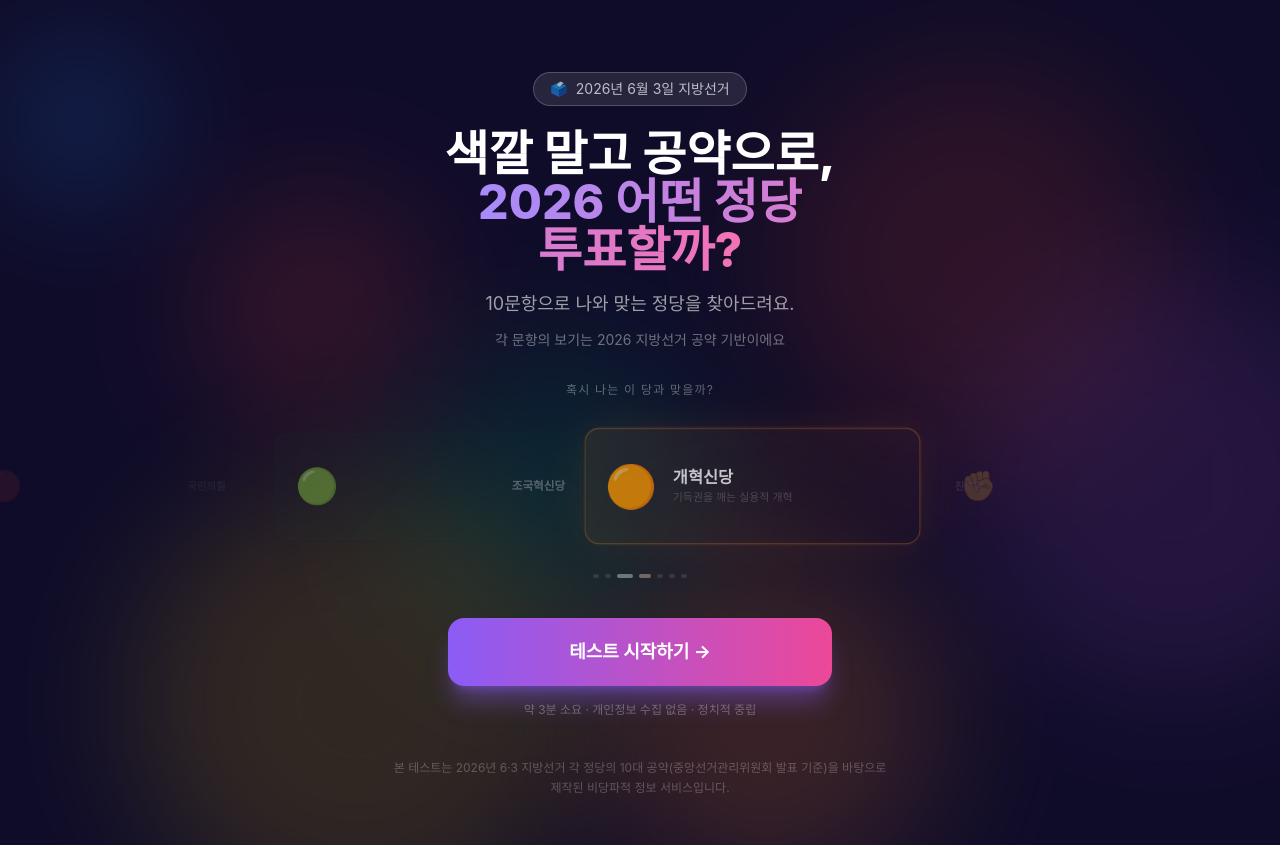
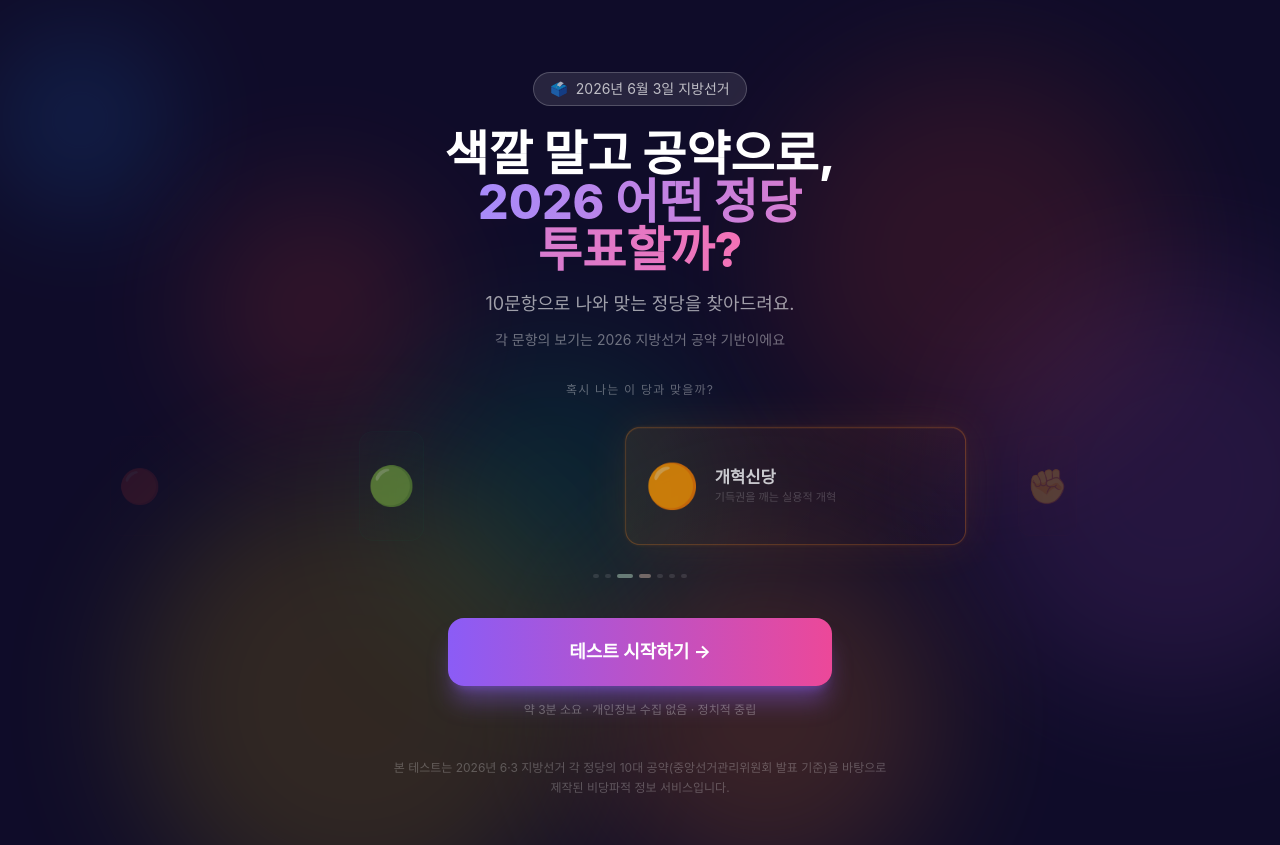
Before and after one commit to dpfla8628/vote2026, a Next.js app: page / in a window 1280 px wide. Built offline with nearby package versions, Linux system fonts and the light colour scheme; no server answers; a web font is replaced by a local one.

Commit message:
Show only logos in carousel side previews

```diff
--- a/src/app/page.tsx
+++ b/src/app/page.tsx
@@ -26,7 +26,7 @@
 ]
 
 const EASE: [number, number, number, number] = [0.22, 1, 0.36, 1]
-const CARD_SPREAD = 0.88
+const CARD_SPREAD = 0.82
 
 export default function LandingPage() {
   const router = useRouter()
@@ -154,29 +154,37 @@
                     : rawOffset
               const isCenter = offset === 0
               const isVisible = Math.abs(offset) <= 1
-              const side = Math.sign(offset)
-              const x = -cardWidth / 2 + offset * cardWidth * CARD_SPREAD
+              const previewSize = 76
+              const sideDistance = cardWidth * CARD_SPREAD
+              const x = isCenter
+                ? -cardWidth / 2
+                : offset * sideDistance - previewSize / 2
 
               return (
                 <motion.div
                   key={p.name}
                   className="absolute left-1/2 top-2 h-32"
                   style={{
-                    width: cardWidth,
+                    width: isCenter ? cardWidth : previewSize,
                     pointerEvents: isVisible ? 'auto' : 'none',
                     zIndex: isCenter ? 20 : 10 - Math.abs(offset),
                   }}
                   animate={{
                     x,
-                    scale: isCenter ? 1 : 0.74,
-                    opacity: isVisible ? (isCenter ? 1 : 0.28) : 0,
+                    scale: isCenter ? 1 : 0.78,
+                    opacity: isVisible ? (isCenter ? 1 : 0.34) : 0,
                     filter: isCenter ? 'blur(0px)' : 'blur(0.2px)',
                   }}
                   transition={{ duration: 0.42, ease: EASE }}
                 >
                   <div
-                    className="relative w-full h-full flex items-center gap-4 px-5 rounded-2xl border"
+                    className="relative w-full h-full flex items-center rounded-2xl border"
+                    data-center={isCenter}
                     style={{
+                      justifyContent: isCenter ? 'flex-start' : 'center',
+                      gap: isCenter ? 16 : 0,
+                      paddingLeft: isCenter ? 20 : 0,
+                      paddingRight: isCenter ? 20 : 0,
                       borderColor: `${p.color}${isCenter ? '55' : '18'}`,
                       background: `linear-gradient(135deg, ${p.color}${isCenter ? '28' : '0d'} 0%, ${p.color}05 100%)`,
                       boxShadow: isCenter
@@ -186,7 +194,7 @@
                   >
                     <motion.span
                       className="text-5xl shrink-0 select-none"
-                      animate={{ scale: isCenter ? 1 : 0.82 }}
+                      animate={{ scale: isCenter ? 1 : 0.9 }}
                       transition={{ type: 'spring', stiffness: 420, damping: 16 }}
                     >
                       {p.emoji}
@@ -207,15 +215,6 @@
                         {p.tagline}
                       </motion.p>
                     </div>
-
-                    {!isCenter && (
-                      <span
-                        className="absolute top-1/2 -translate-y-1/2 whitespace-nowrap text-white/55 text-sm font-bold"
-                        style={side < 0 ? { right: 18 } : { left: 18 }}
-                      >
-                        {p.name}
-                      </span>
-                    )}
 
                     {isCenter && (
                       <motion.div
```
